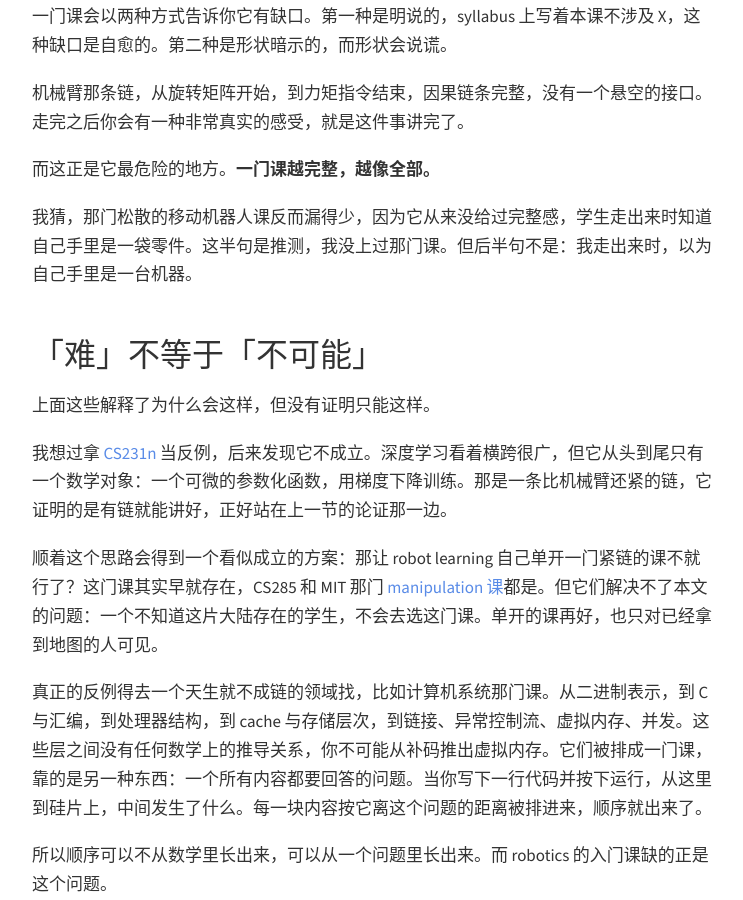
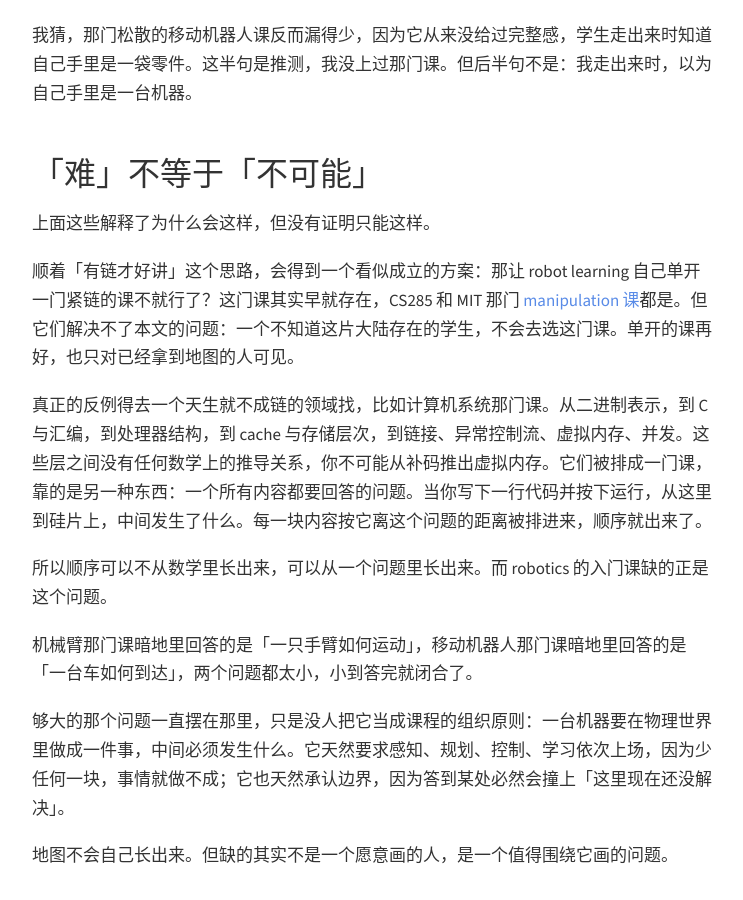
Before and after one commit to treap45/treap45.github.io, a Jekyll site: the page built from _posts/2026-07-24-what-does-introduction-to-robotics-actually-introduce-zh.md, in a window 1280 px wide and 900 px high, scrolled down 4987 px. Shown: the whole window, without its empty margins (268-1011 px from the left). Built offline with Jekyll 4.4.1, drawn with Linux system fonts in a browser that asks for light colours; some of the changed text lies outside the part shown.

```diff
--- a/_posts/2026-07-24-what-does-introduction-to-robotics-actually-introduce-zh.md
+++ b/_posts/2026-07-24-what-does-introduction-to-robotics-actually-introduce-zh.md
@@ -82,10 +82,6 @@ Robotics 这门学科，是从别的系里生出来的。机械系和电子系
 
 于是最容易讲好的那一支，就一年又一年，被讲成了全部。
 
-还得替现状说句公道话：机械臂那条链不只是最容易讲的，也是最耐放的。二十年前学旋转矩阵和反馈控制的人今天一样没亏，换成任何人在 2021 年会拿来当「learning 的方法」讲的东西，就未必。
-
-但耐放解释的是内核，解释不了沉默。内核越耐放，把「这只是一个省份」说出口就越便宜——这句话占不到一节课，却正是能替我省下两年的那一句。
-
 ## 一条链会教你两件事
 
 但内容的偏斜还不是最深的影响。一条推导链除了教内容，还教一件更深的东西：什么叫一个答案。
@@ -116,9 +112,7 @@ Robotics 这门学科，是从别的系里生出来的。机械系和电子系
 
 上面这些解释了为什么会这样，但没有证明只能这样。
 
-我想过拿 [CS231n](https://cs231n.stanford.edu/) 当反例，后来发现它不成立。深度学习看着横跨很广，但它从头到尾只有一个数学对象：一个可微的参数化函数，用梯度下降训练。那是一条比机械臂还紧的链，它证明的是有链就能讲好，正好站在上一节的论证那一边。
-
-顺着这个思路会得到一个看似成立的方案：那让 robot learning 自己单开一门紧链的课不就行了？这门课其实早就存在，CS285 和 MIT 那门 [manipulation 课](https://manipulation.mit.edu)都是。但它们解决不了本文的问题：一个不知道这片大陆存在的学生，不会去选这门课。单开的课再好，也只对已经拿到地图的人可见。
+顺着「有链才好讲」这个思路，会得到一个看似成立的方案：那让 robot learning 自己单开一门紧链的课不就行了？这门课其实早就存在，CS285 和 MIT 那门 [manipulation 课](https://manipulation.mit.edu)都是。但它们解决不了本文的问题：一个不知道这片大陆存在的学生，不会去选这门课。单开的课再好，也只对已经拿到地图的人可见。
 
 真正的反例得去一个天生就不成链的领域找，比如计算机系统那门课。从二进制表示，到 C 与汇编，到处理器结构，到 cache 与存储层次，到链接、异常控制流、虚拟内存、并发。这些层之间没有任何数学上的推导关系，你不可能从补码推出虚拟内存。它们被排成一门课，靠的是另一种东西：一个所有内容都要回答的问题。当你写下一行代码并按下运行，从这里到硅片上，中间发生了什么。每一块内容按它离这个问题的距离被排进来，顺序就出来了。
 
```
Also changed, not shown: _posts/2026-07-24-what-does-introduction-to-robotics-actually-introduce-en.md (+1 -7 lines).
